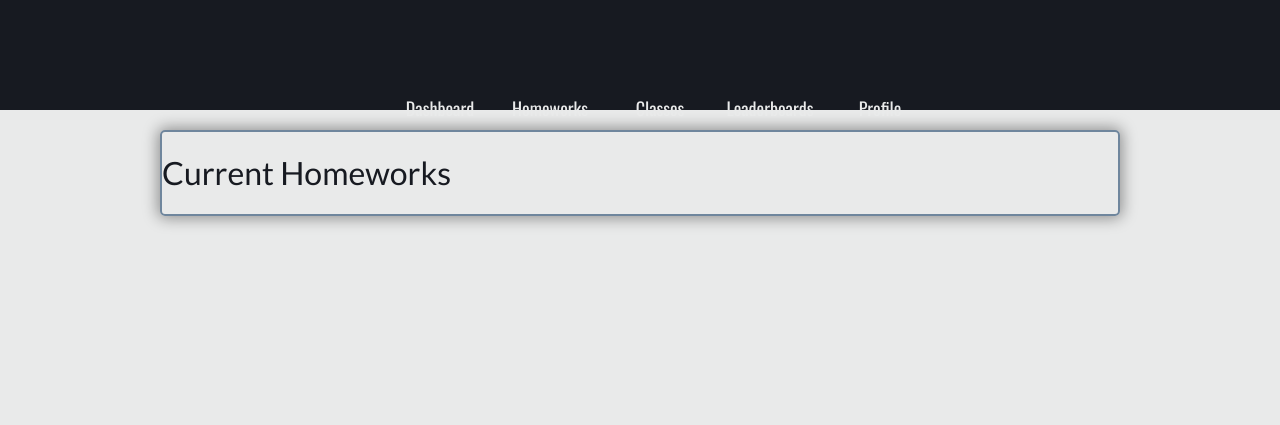
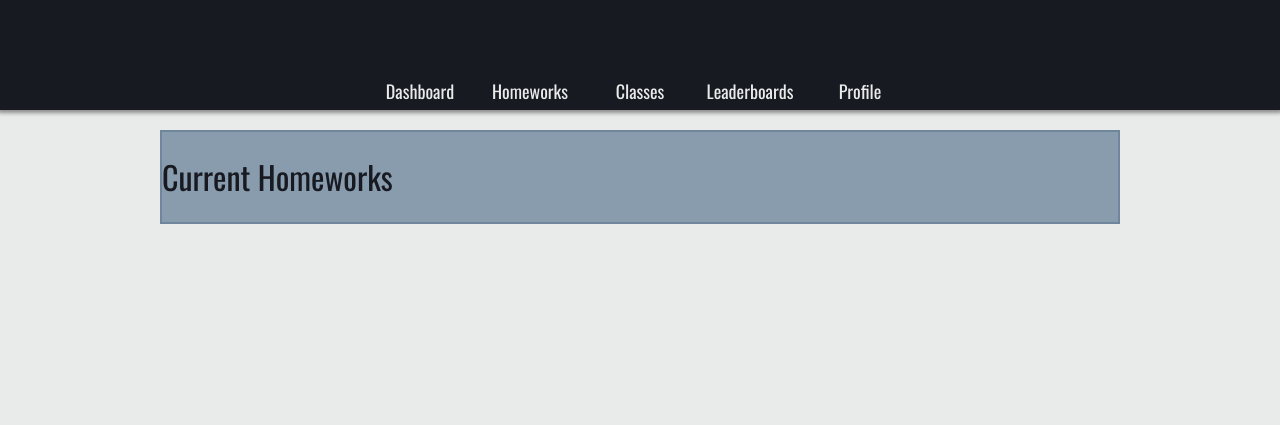
Before and after one commit to thekatze/HWS, a PHP site: page / in a window 1280 px wide. Shown: the top 425 px of the page. After the commit the page ends 224 px from the top, so only its background shows below. Run offline with PHP 8.4, Linux system fonts and the light colour scheme; some libraries are stand-ins or nearby versions.

Commit message:
Staged the commited commiter

```diff
--- a/index.php
+++ b/index.html
@@ -1,15 +1,17 @@
 <html>
     <head>
-
+        <!--
         <script src="scripts/jquery-3.1.1.js"></script>
         <script src="scripts/jquery-ui.js"></script>
         <script src="scripts/vue.js"></script>
-        <script src="scripts/visual.js"></script>
 
+        -->
         <script src="https://ajax.googleapis.com/ajax/libs/jquery/3.1.1/jquery.min.js"></script>
         <link rel="stylesheet" href="https://ajax.googleapis.com/ajax/libs/jqueryui/1.12.1/themes/smoothness/jquery-ui.css">
         <script src="https://ajax.googleapis.com/ajax/libs/jqueryui/1.12.1/jquery-ui.min.js"></script>
         <script src="https://cdnjs.cloudflare.com/ajax/libs/vue/2.0.3/vue.jshttps://cdnjs.cloudflare.com/ajax/libs/vue/2.0.3/vue.js"></script>
+
+        <script src="scripts/visual.js"></script>
 
         <link href="https://fonts.googleapis.com/css?family=Oswald" rel="stylesheet">
         <link href="https://fonts.googleapis.com/css?family=Lato" rel="stylesheet">
@@ -19,21 +21,17 @@
 
     <body>
         <header>
-            <div id="ihatethis">
             <ul>
-                    <nav>
                 <a href=""><li><img><span>Dashboard</span></li></a>
                 <a href=""><li><img><span>Homeworks</span></li></a>
                 <a href=""><li><img><span>Classes</span></li></a>
                 <a href=""><li><img><span>Leaderboards</span></li></a>
                 <a href=""><li><img><span>Profile</span></li></a>
-                    </nav>
             </ul>
-            </div>
-
         </header>
 
         <main>
+            <div id="loading"></div>
             <div class="card">
                 <h1>Current Homeworks</h1>
             </div>
--- a/scripts/visual.js
+++ b/scripts/visual.js
@@ -1,4 +1,7 @@
 $(function() {
+
+    $("#loading").fadeOut(500);
+
 
     console.log("it works?");
 
@@ -7,4 +10,6 @@ $(function() {
     }, function() {
         $(this).stop().animate({backgroundColor: '#171a21'}, 500);
     });
+
+
 });
--- a/style/style.css
+++ b/style/style.css
@@ -1,6 +1,8 @@
 /*
 Dark:   #171a21
+Shade:  #313749
 Accent: #6f869d
+Shade:  #899cae
 Bright: #e9eaea
 */
 
@@ -13,33 +15,47 @@ html, body {
     padding: 0px;
 }
 
+#loading {
+    position: fixed;
+    width: 100%;
+    height: 100%;
+
+    background-color: #171a21;
+
+    z-index: 10;
+}
+
 /*
     Header
 */
 
-#ihatethis {
-    height: 100%;
-    vertical-align: top;
-    display: inline-block;
-    box-sizing: border-box;
-
-}
 
 header {
 
     text-align: center;
     font-family: 'Oswald', sans-serif;
-    position: static;
+    position: fixed;
     width: 100%;
     height: 110px;
     background-color: #171a21;
     color: #e9eaea;
     box-sizing: border-box;
+
+    -webkit-box-shadow: 0px 1px 4px 2px rgba(0,0,0,0.4);
+    -moz-box-shadow: 0px 1px 4px 2px rgba(0,0,0,0.4);
+    box-shadow: 0px 1px 4px 2px rgba(0,0,0,0.4);
+
+
+}
+
+header ul {
+    display: inline-block;
+    margin: 0;
+    padding: 0;
 }
 
 
 header ul li {
-
     display: table;
     text-align: center;
     height: 110px;
@@ -56,7 +72,7 @@ header ul li span {
     display: table-cell;
     vertical-align: bottom;
     font-size: 18px;
-    padding-bottom: 5px;
+    padding-bottom: 6px;
 }
 
 header ul li img {
@@ -72,6 +88,7 @@ header ul a:visited {
 */
 
 main {
+
     box-sizing: border-box;
     width: 100%;
 
@@ -79,27 +96,24 @@ main {
     background-color: #e9eaea;
     height: 1500px;
 
-    padding: 20px 12.5% 100px 12.5%;
+    padding: 130px 12.5% 100px 12.5%;
 }
 
 .card {
 
     box-sizing: border-box;
 
-    border-radius: 5px 5px 5px 5px;
-    -moz-border-radius: 5px 5px 5px 5px;
-    -webkit-border-radius: 5px 5px 5px 5px;
+
     border: 2px solid #6f869d;
 
-    -webkit-box-shadow: 0px 0px 15px 2px rgba(0,0,0,0.4);
-    -moz-box-shadow: 0px 0px 15px 2px rgba(0,0,0,0.4);
-    box-shadow: 0px 0px 15px 2px rgba(0,0,0,0.4);
+    background-color: #899cae;
 
 
 }
 
 
 h1 {
+    font-family: 'Oswald', sans-serif;
     color: #171a21;
-    font-weight: 500;
+    font-weight: normal;
 }
```
Also changed, not shown: icons/classes.svg (added), icons/dashboard.svg (added), icons/homeworks.svg (added), icons/leaderboards.svg (added), icons/profile.svg (added). Lines whose indentation alone changed are shown as unchanged.
